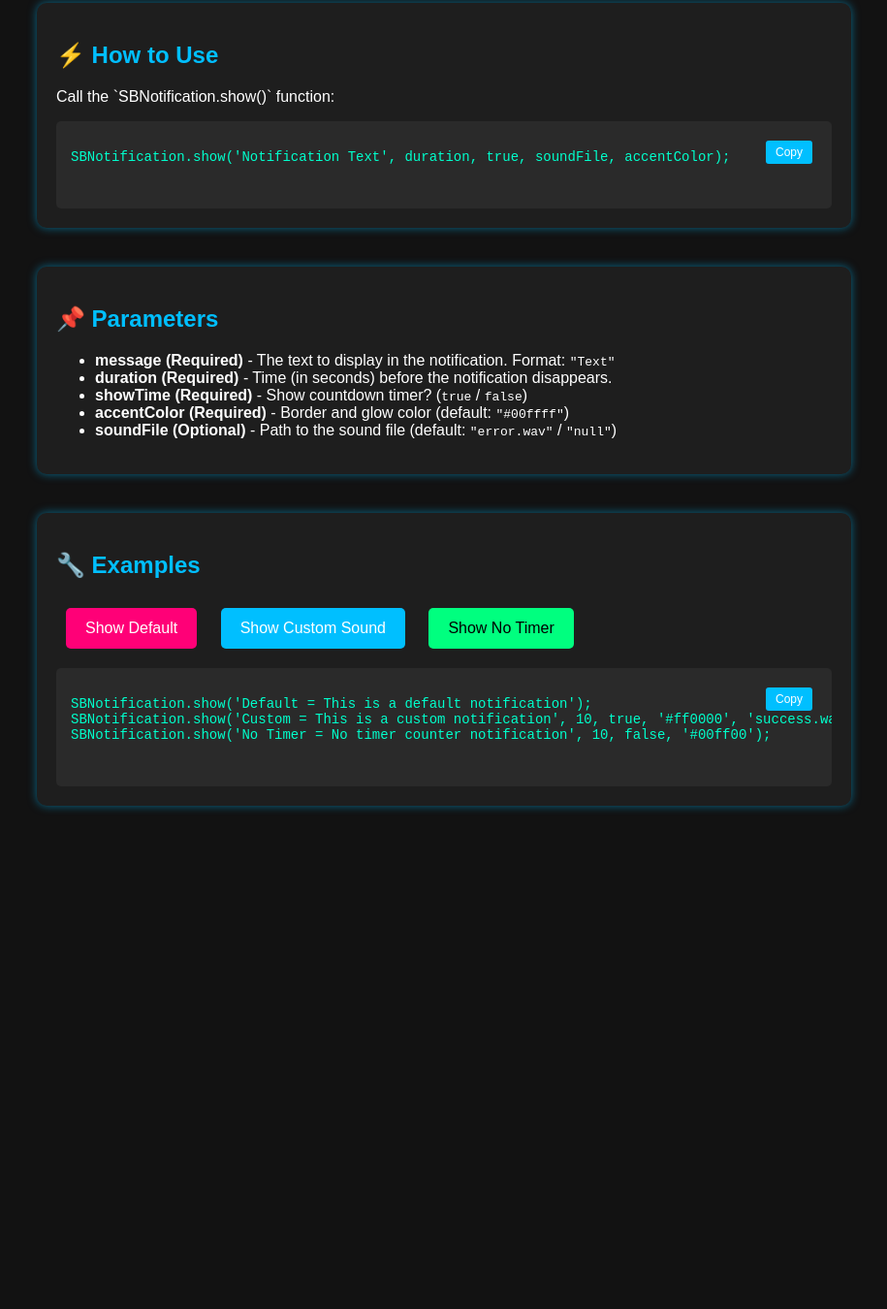
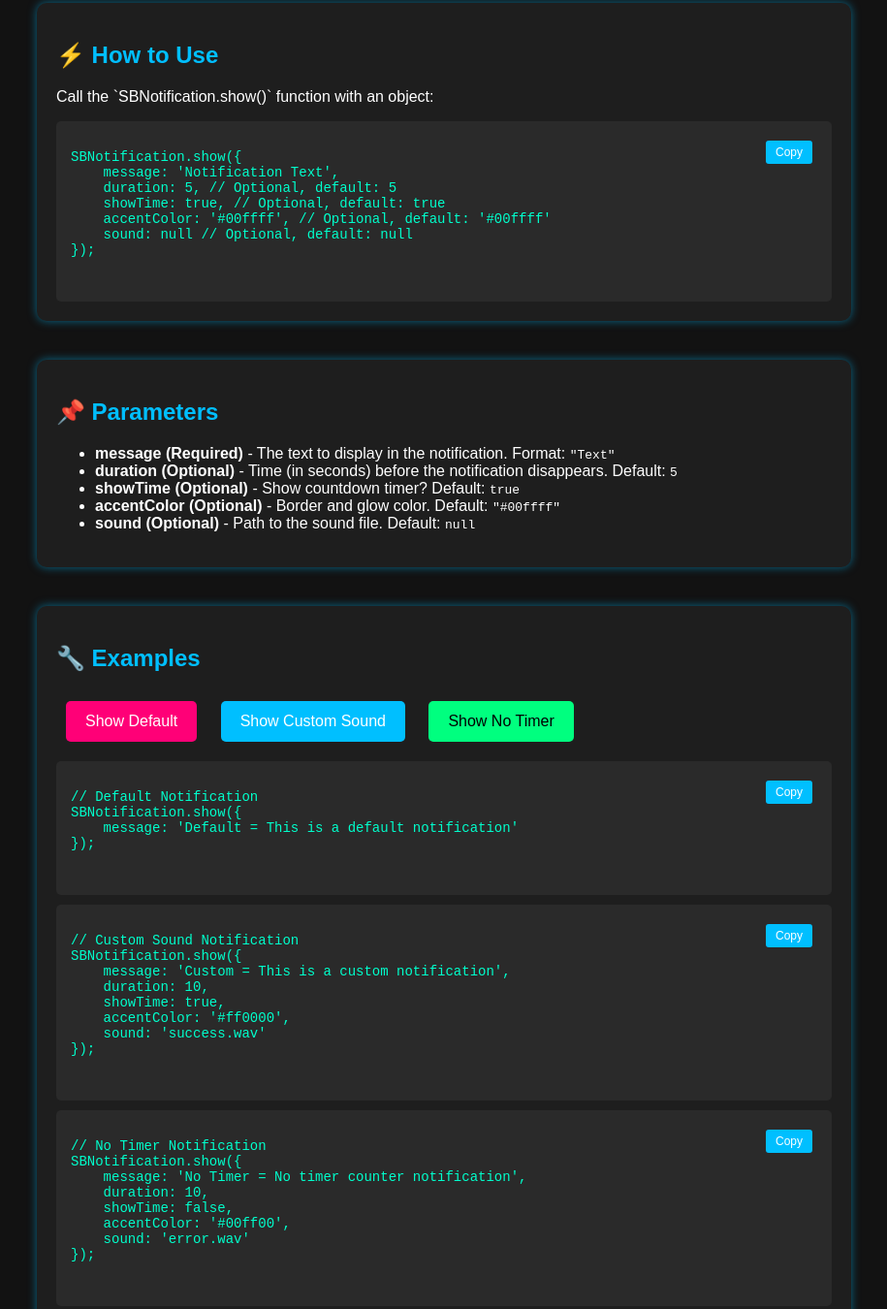
Before and after one commit to suryabhaiin/sbnotification, a plain HTML site: page index.html in a window 1280 px wide. Shown: the part 400-1750 px from the top of the page at 97% size, without its empty margins (182-1097 px from the left). Before the commit the page ends 1271 px from the top, so only its background shows below. Drawn offline with Linux system fonts and the light colour scheme.

Commit message:
Update index.html

```diff
--- a/index.html
+++ b/index.html
@@ -6,7 +6,8 @@
     <title>SBNotification Documentation</title>
 
     <!-- Include Notification Script -->
-    <script src="https://cdn.jsdelivr.net/gh/suryabhaiin/sbnotification@main/sb-notification.js"></script>
+    <script src="sb-notification.js"></script>
+
     <style>
         body {
             font-family: Arial, sans-serif;
@@ -96,11 +97,17 @@
 
     <section id="usage">
         <h2>⚡ How to Use</h2>
-        <p>Call the `SBNotification.show()` function:</p>
+        <p>Call the `SBNotification.show()` function with an object:</p>
         <div class="code-block">
             <button class="copy-btn" onclick="copyToClipboard('usage-code')">Copy</button>
             <pre id="usage-code">
-SBNotification.show('Notification Text', duration, true, soundFile, accentColor);
+SBNotification.show({
+    message: 'Notification Text',
+    duration: 5, // Optional, default: 5
+    showTime: true, // Optional, default: true
+    accentColor: '#00ffff', // Optional, default: '#00ffff'
+    sound: null // Optional, default: null
+});
             </pre>
         </div>
     </section>
@@ -109,32 +116,61 @@ SBNotification.show('Notification Text', duration, true, soundFile, accentColor)
         <h2>📌 Parameters</h2>
         <ul>
             <li><strong>message (Required)</strong> - The text to display in the notification. Format: <code>"Text"</code></li>
-            <li><strong>duration (Required)</strong> - Time (in seconds) before the notification disappears.</li>
-            <li><strong>showTime (Required)</strong> - Show countdown timer? (<code>true</code> / <code>false</code>)</li>
-            <li><strong>accentColor (Required)</strong> - Border and glow color (default: <code>"#00ffff"</code>)</li>
-            <li><strong>soundFile (Optional)</strong> - Path to the sound file (default: <code>"error.wav"</code> / <code>"null"</code>)</li>
+            <li><strong>duration (Optional)</strong> - Time (in seconds) before the notification disappears. Default: <code>5</code></li>
+            <li><strong>showTime (Optional)</strong> - Show countdown timer? Default: <code>true</code></li>
+            <li><strong>accentColor (Optional)</strong> - Border and glow color. Default: <code>"#00ffff"</code></li>
+            <li><strong>sound (Optional)</strong> - Path to the sound file. Default: <code>null</code></li>
         </ul>
     </section>
 
     <section id="examples">
         <h2>🔧 Examples</h2>
 
-        <button class="btn-default" onclick="SBNotification.show('Default = This is a default notification')">
+        <button class="btn-default" onclick="SBNotification.show({ message: 'Default = This is a default notification'})">
             Show Default
         </button>
-        <button class="btn-custom" onclick="SBNotification.show('Custom = This is a custom notification', 10, true, '#ff0000', 'success.wav')">
+
+        <button class="btn-custom" onclick="SBNotification.show({ message: 'Custom = This is a custom notification', duration: 10, showTime: true, accentColor: '#ff0000', sound: 'success.wav' })">
             Show Custom Sound
         </button>
-        <button class="btn-nosound" onclick="SBNotification.show('No Timer = No timer counter notification', 10, false, '#00ff00')">
+
+        <button class="btn-nosound" onclick="SBNotification.show({ message: 'No Timer = No timer counter notification', showTime: false, accentColor: '#00ff00', sound: 'error.wav' })">
             Show No Timer
         </button>
 
         <div class="code-block">
             <button class="copy-btn" onclick="copyToClipboard('example-code')">Copy</button>
             <pre id="example-code">
-SBNotification.show('Default = This is a default notification');
-SBNotification.show('Custom = This is a custom notification', 10, true, '#ff0000', 'success.wav',);
-SBNotification.show('No Timer = No timer counter notification', 10, false, '#00ff00');
+// Default Notification
+SBNotification.show({
+    message: 'Default = This is a default notification'
+});
+            </pre>
+        </div>
+        <div class="code-block">
+            <button class="copy-btn" onclick="copyToClipboard('example-code2')">Copy</button>
+            <pre id="example-code2">
+// Custom Sound Notification
+SBNotification.show({
+    message: 'Custom = This is a custom notification',
+    duration: 10,
+    showTime: true,
+    accentColor: '#ff0000',
+    sound: 'success.wav'
+});
+            </pre>
+        </div>
+        <div class="code-block">
+            <button class="copy-btn" onclick="copyToClipboard('example-code1')">Copy</button>
+            <pre id="example-code1">
+// No Timer Notification
+SBNotification.show({
+    message: 'No Timer = No timer counter notification',
+    duration: 10,
+    showTime: false,
+    accentColor: '#00ff00',
+    sound: 'error.wav'
+});
             </pre>
         </div>
     </section>
@@ -148,7 +184,7 @@ SBNotification.show('No Timer = No timer counter notification', 10, false, '#00f
             textArea.select();
             document.execCommand("copy");
             document.body.removeChild(textArea);
-            SBNotification.show('✅ Code copied to clipboard!', 5, true, null, '#00ff00');
+            SBNotification.show({ message: '✅ Code copied to clipboard!', duration: 5, accentColor: '#00ff00' });
         }
     </script>
 
```
